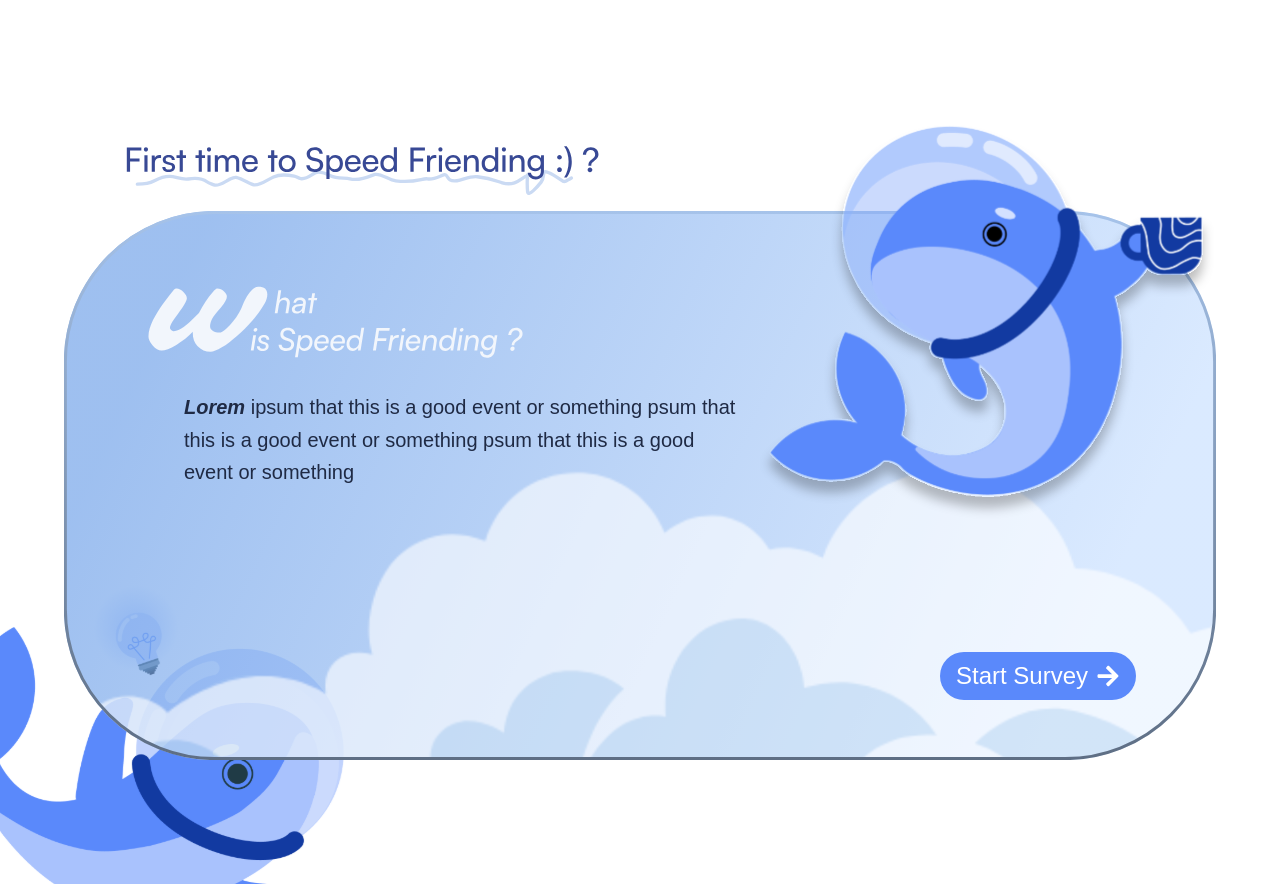
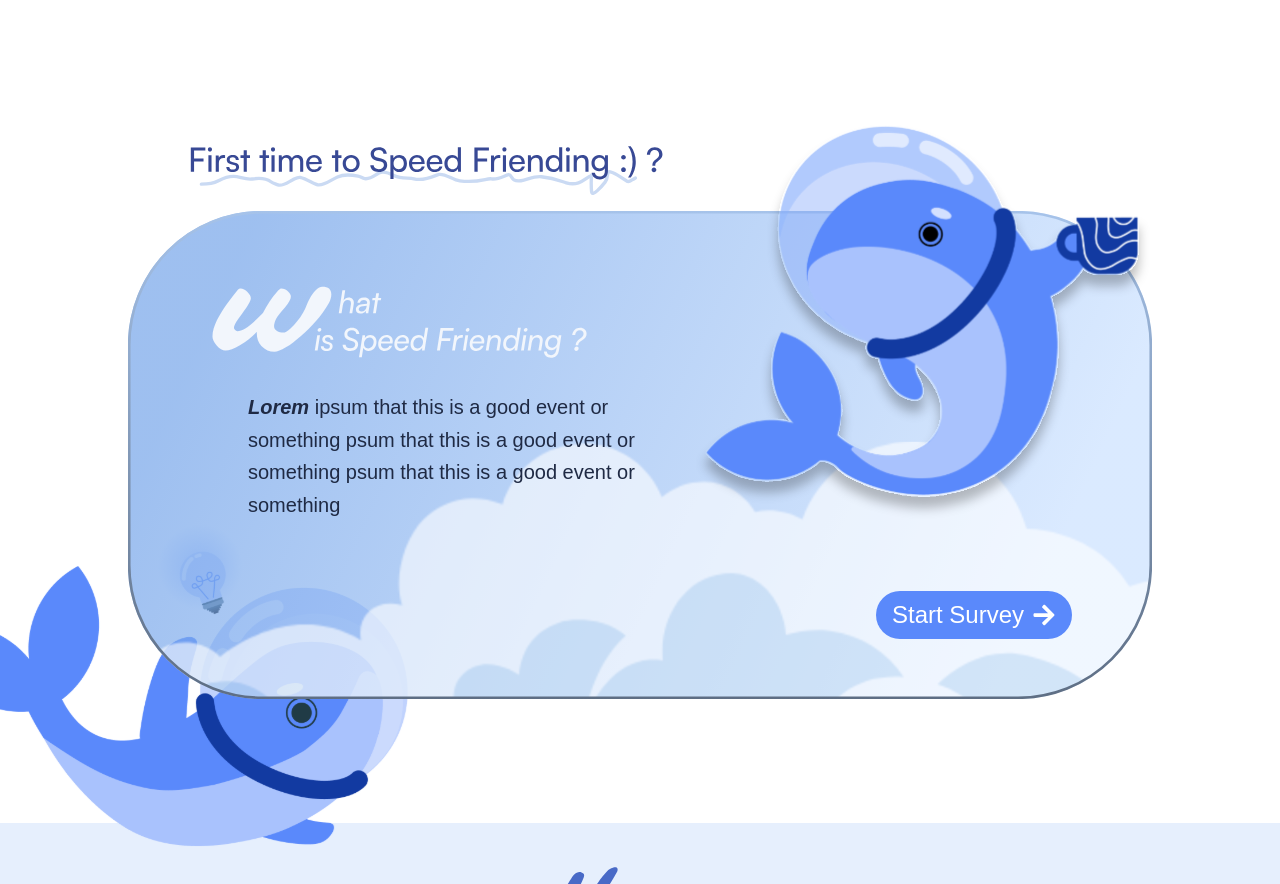
Before and after one commit to bakuyy/dsc-speed-dataing, a Next.js app: page / in a window 1280 px wide. Shown: the part 1260-2144 px from the top of the page. Built offline with nearby package versions, Linux system fonts and the light colour scheme.

Commit message:
fix: looks on about

```diff
--- a/src/app/dashboard/About.tsx
+++ b/src/app/dashboard/About.tsx
@@ -14,7 +14,7 @@ export default function About() {
 
   return (
     <section className="pt-15 md:pt-30 pb-20 md:pb-50 relative bg-white flex flex-col items-center">
-      <div className="relative w-[90%] max-w-6xl aspect-[382/182] rounded-[50px] mx-auto">
+      <div className="relative w-[90%] max-w-5xl aspect-[382/182] rounded-[50px] mx-auto">
         {/* WhaleLightBulb behind content */}
         <Image
           src={whaleLightBulb}
```
